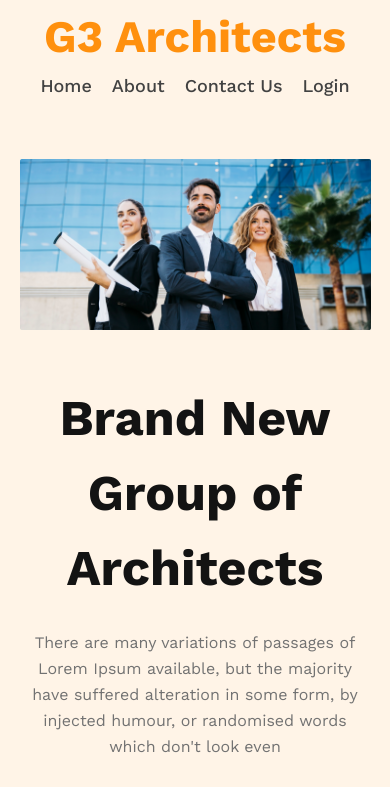
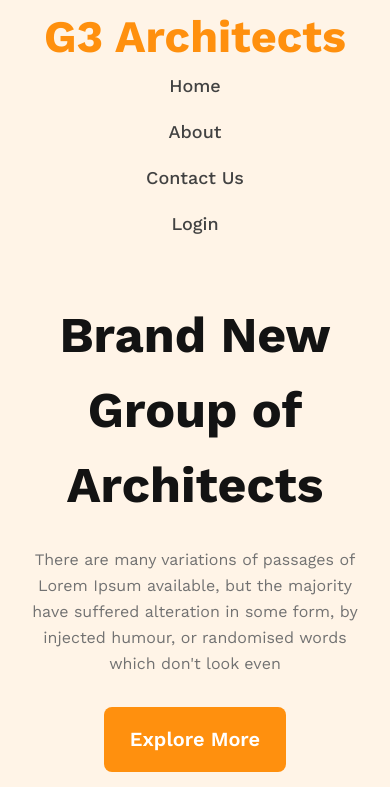
Before and after one commit to coder-abir/gen3-Architects, a plain HTML site: page index.html in a window 390 px wide. Shown: the top 787 px of the page. Drawn offline with nearby package versions, Linux system fonts and the light colour scheme.

Commit message:
final commit

```diff
--- a/css/responsive.css
+++ b/css/responsive.css
@@ -11,12 +11,17 @@
   header nav h2{
     color:var(--color-main);
   }
+  header nav .nav_right{
+    text-align: center;
+  }
   header nav .nav_right ul{
     gap: 2rem;
+    flex-direction: column;
+    width: 100%;
+
   }
 
   .hero{
-    flex-direction: column-reverse;
     margin-top: 5rem;
   }
   .hero .heroText h1 {
--- a/index.html
+++ b/index.html
@@ -21,9 +21,6 @@
             <h2>G3 Architects</h2>
           </div>
           <div class="nav_right">
-            <div class="mobile_nav">
-              <a href="#" class="bar""><i id="bar" class="fa-solid fa-bars"></i></a>
-            </div>
             <ul id="nav" class="navshow">
               <a href="#">Home</a>
               <a href="#">About</a>
```
